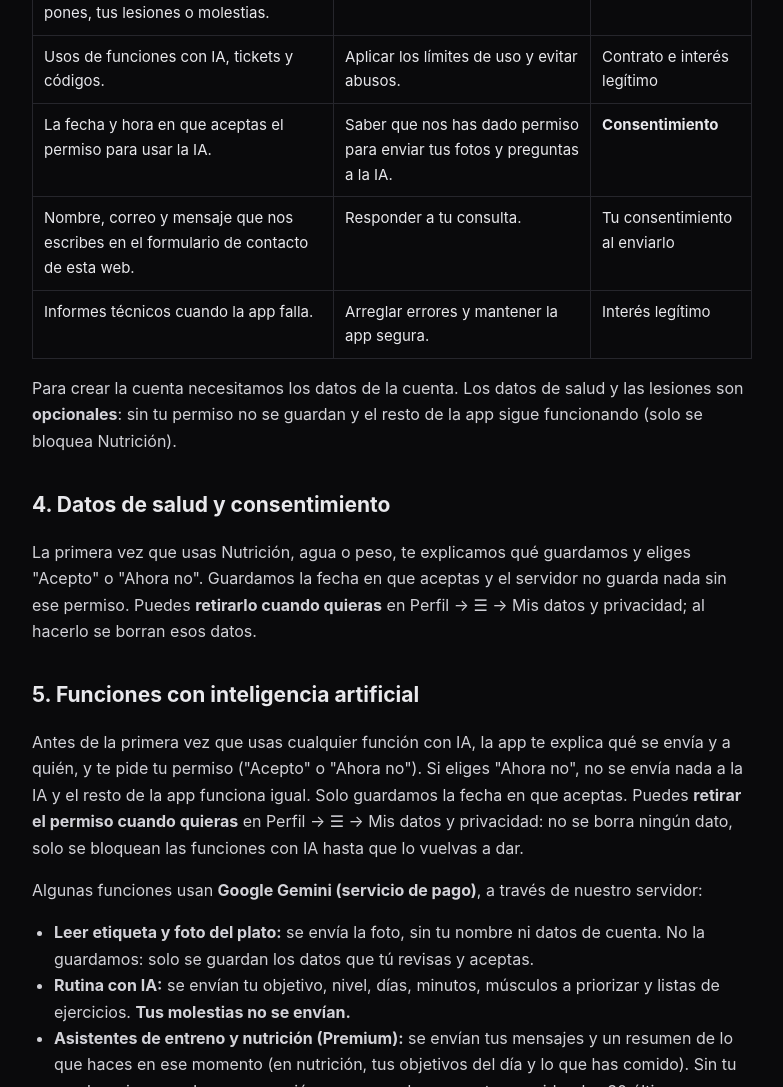
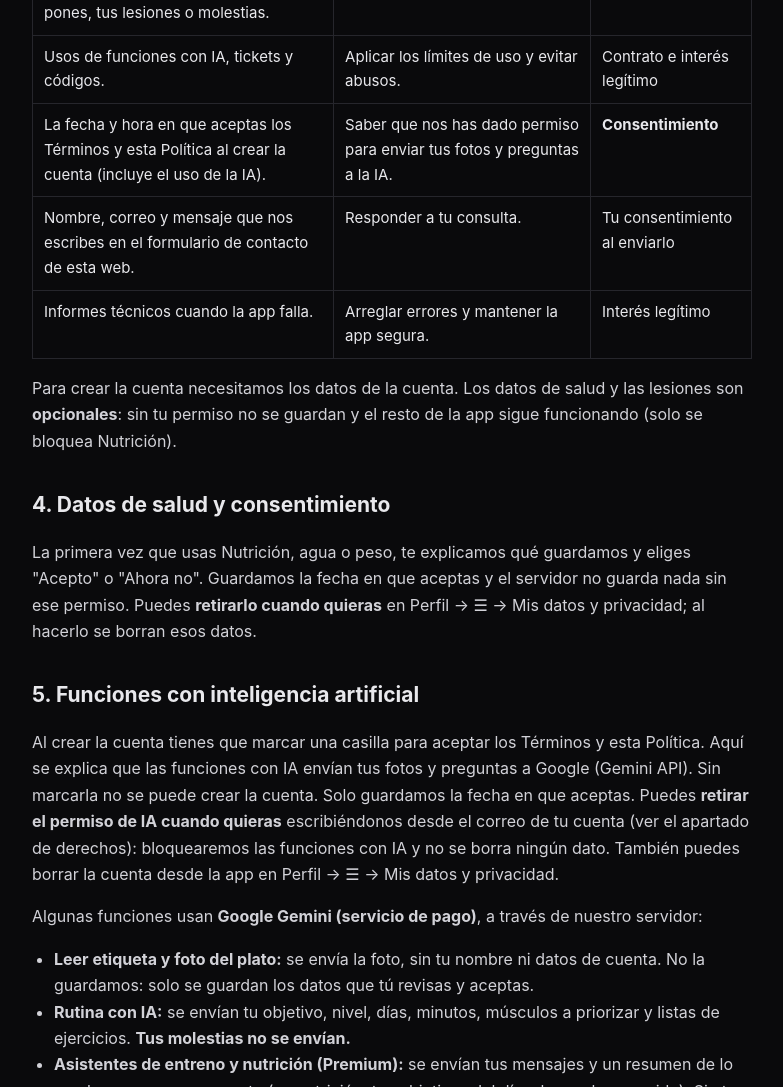
Before and after one commit to gymustfit/gymust-web, a plain HTML site: page privacidad.html in a window 1280 px wide. Shown: the part 982-2069 px from the top of the page, without its empty margins (248-1031 px from the left). Drawn offline with Linux system fonts and the light colour scheme.

Commit message:
Add files via upload

```diff
--- a/privacidad.html
+++ b/privacidad.html
@@ -17,14 +17,14 @@
 <tr><td>Rutinas, entrenos, series, récords, rachas y fotos de entrenos.</td><td>Guardar tu historial y calcular rangos y progreso. Las fotos están en un almacén privado que solo ves tú.</td><td>Contrato</td></tr>
 <tr><td><b>Datos de salud:</b> comidas, agua, peso, dietas, productos guardados y, si los pones, tus lesiones o molestias.</td><td>Apuntar tu día, calcular objetivos y mostrar tu progreso.</td><td><b>Consentimiento expreso</b></td></tr>
 <tr><td>Usos de funciones con IA, tickets y códigos.</td><td>Aplicar los límites de uso y evitar abusos.</td><td>Contrato e interés legítimo</td></tr>
-<tr><td>La fecha y hora en que aceptas el permiso para usar la IA.</td><td>Saber que nos has dado permiso para enviar tus fotos y preguntas a la IA.</td><td><b>Consentimiento</b></td></tr>
+<tr><td>La fecha y hora en que aceptas los Términos y esta Política al crear la cuenta (incluye el uso de la IA).</td><td>Saber que nos has dado permiso para enviar tus fotos y preguntas a la IA.</td><td><b>Consentimiento</b></td></tr>
 <tr><td>Nombre, correo y mensaje que nos escribes en el formulario de contacto de esta web.</td><td>Responder a tu consulta.</td><td>Tu consentimiento al enviarlo</td></tr>
 <tr><td>Informes técnicos cuando la app falla.</td><td>Arreglar errores y mantener la app segura.</td><td>Interés legítimo</td></tr></table>
 <p>Para crear la cuenta necesitamos los datos de la cuenta. Los datos de salud y las lesiones son <b>opcionales</b>: sin tu permiso no se guardan y el resto de la app sigue funcionando (solo se bloquea Nutrición).</p>
 <h2>4. Datos de salud y consentimiento</h2>
 <p>La primera vez que usas Nutrición, agua o peso, te explicamos qué guardamos y eliges "Acepto" o "Ahora no". Guardamos la fecha en que aceptas y el servidor no guarda nada sin ese permiso. Puedes <b>retirarlo cuando quieras</b> en Perfil → ☰ → Mis datos y privacidad; al hacerlo se borran esos datos.</p>
 <h2>5. Funciones con inteligencia artificial</h2>
-<p>Antes de la primera vez que usas cualquier función con IA, la app te explica qué se envía y a quién, y te pide tu permiso ("Acepto" o "Ahora no"). Si eliges "Ahora no", no se envía nada a la IA y el resto de la app funciona igual. Solo guardamos la fecha en que aceptas. Puedes <b>retirar el permiso cuando quieras</b> en Perfil → ☰ → Mis datos y privacidad: no se borra ningún dato, solo se bloquean las funciones con IA hasta que lo vuelvas a dar.</p>
+<p>Al crear la cuenta tienes que marcar una casilla para aceptar los Términos y esta Política. Aquí se explica que las funciones con IA envían tus fotos y preguntas a Google (Gemini API). Sin marcarla no se puede crear la cuenta. Solo guardamos la fecha en que aceptas. Puedes <b>retirar el permiso de IA cuando quieras</b> escribiéndonos desde el correo de tu cuenta (ver el apartado de derechos): bloquearemos las funciones con IA y no se borra ningún dato. También puedes borrar la cuenta desde la app en Perfil → ☰ → Mis datos y privacidad.</p>
 <p>Algunas funciones usan <b>Google Gemini (servicio de pago)</b>, a través de nuestro servidor:</p>
 <ul>
 <li><b>Leer etiqueta y foto del plato:</b> se envía la foto, sin tu nombre ni datos de cuenta. No la guardamos: solo se guardan los datos que tú revisas y aceptas.</li>
```
